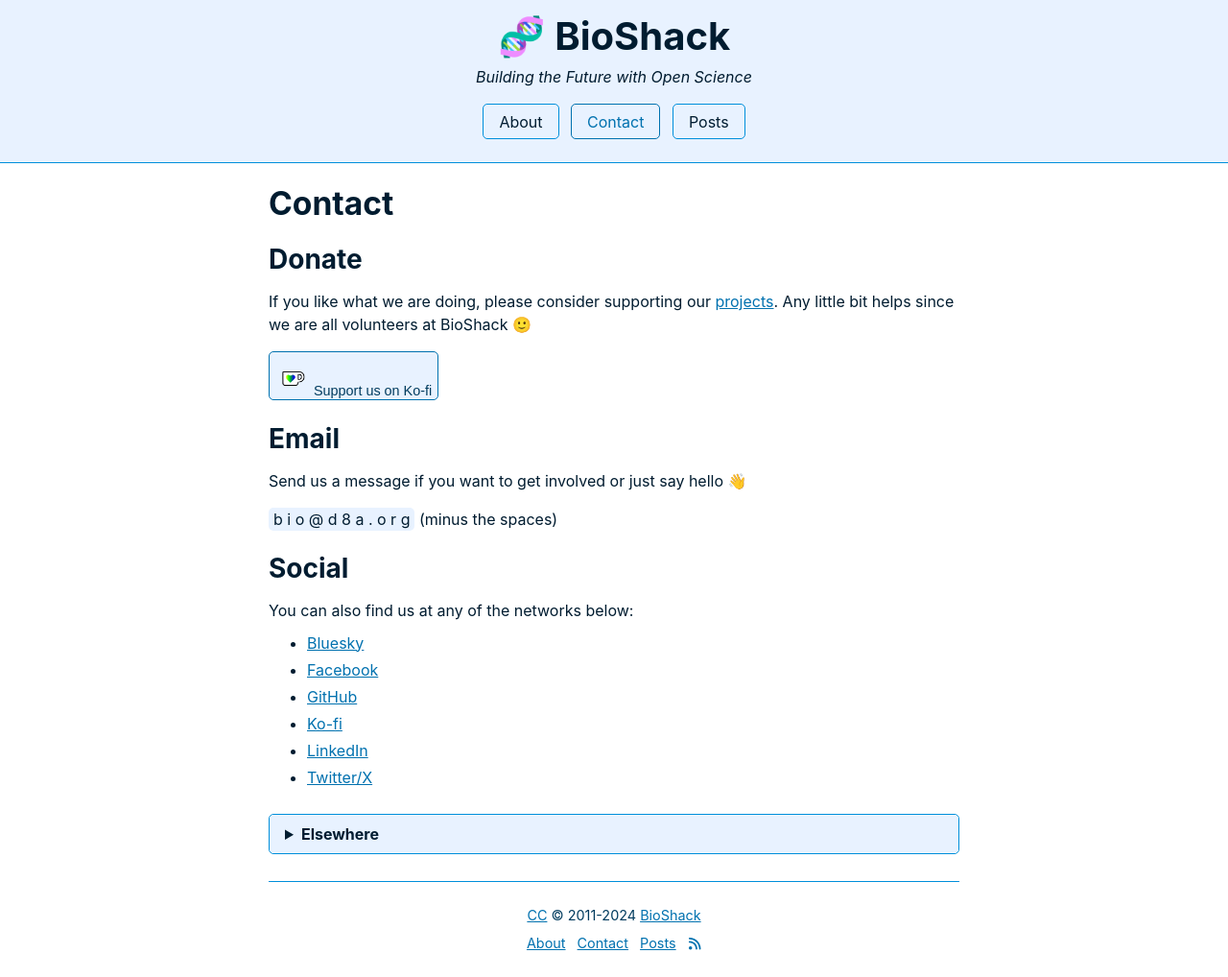
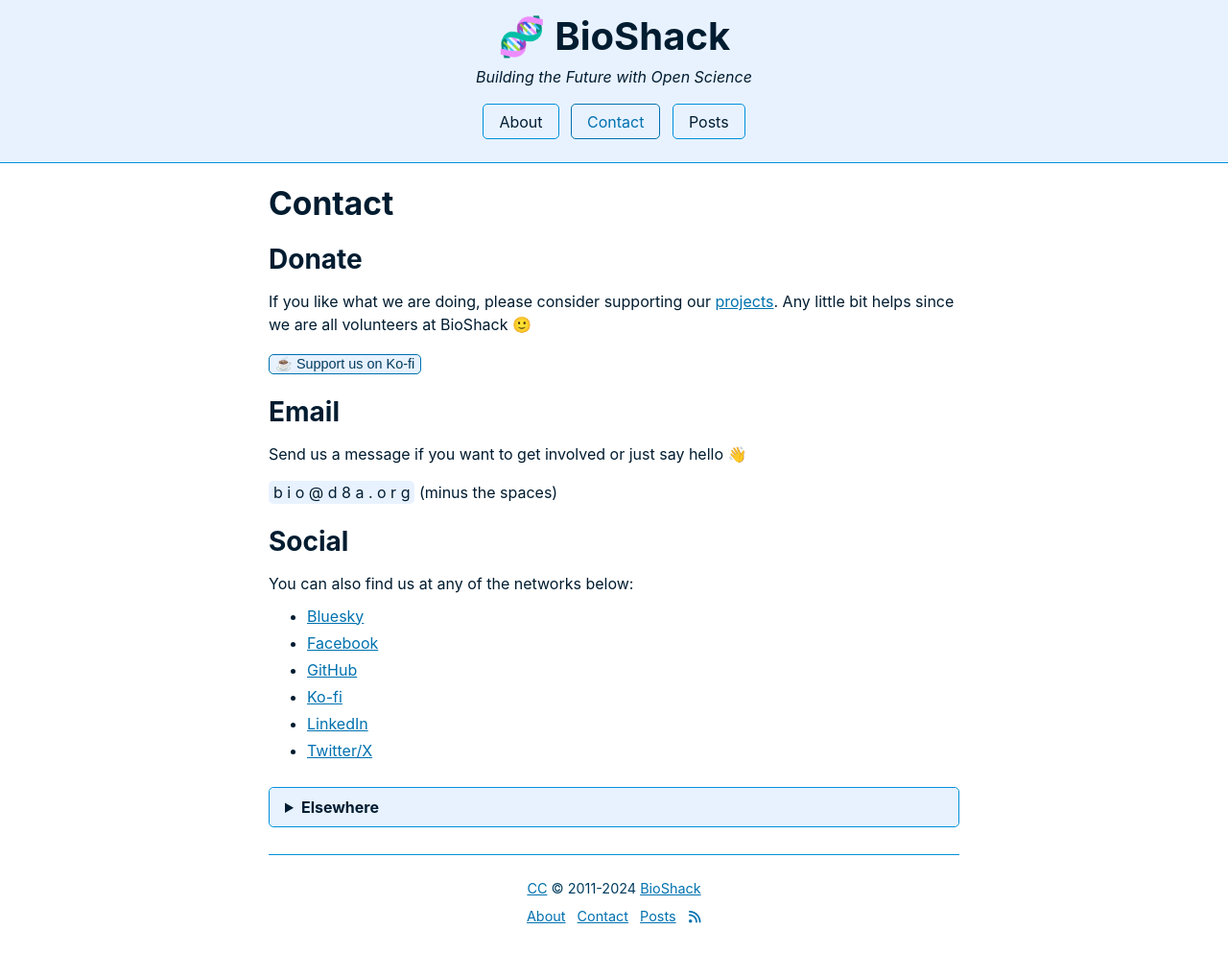
Before and after one commit to megdna/pond, a Jekyll site: the page built from pages/contact.md, in a window 1280 px wide. Shown: the whole page at 96% size. Built offline with Jekyll 4.4.1, drawn with Linux system fonts in a browser that asks for light colours; after the commit the page ends 990 px from its top, so only the background shows below that.

Commit message:
Update contact.md

```diff
--- a/pages/contact.md
+++ b/pages/contact.md
@@ -7,7 +7,7 @@
 
 If you like what we are doing, please consider supporting our <a href="{{ site.baseurl }}/posts">projects</a>. Any little bit helps since we are all volunteers at BioShack 🙂
 
-<a href="https://ko-fi.com/Z8Z2CP38V" target="_blank"><button><img src="{{ site.baseurl }}/media/kofi.gif" height="36" width="36"> Support us on Ko-fi</button></a>
+<a href="https://ko-fi.com/Z8Z2CP38V" target="_blank"><button>☕ Support us on Ko-fi</button></a>
 
 <h3 id="email">Email <a class="anchor" href="#email">#</a></h3>
 
```
